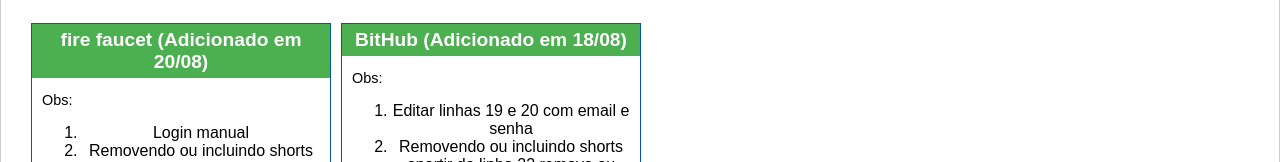
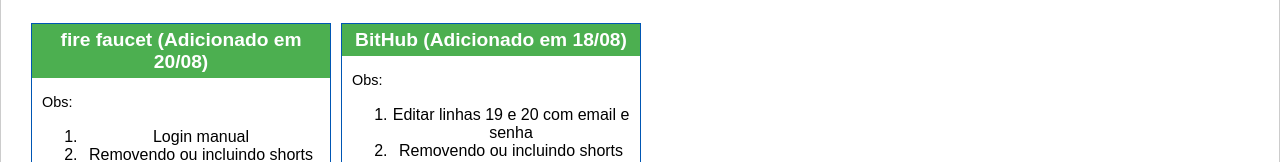
Before and after one commit to kenovenas/indica-es, a plain HTML site: page index.html in a window 1280 px wide. Shown: the part 424-586 px from the top of the page. Drawn offline with Linux system fonts and the light colour scheme.

Commit message:
Update index.html

```diff
--- a/index.html
+++ b/index.html
@@ -102,6 +102,7 @@
             font-size: 0.9em; /* Texto menor */
             margin-bottom: 10px;
             text-align: left; /* Alinha o texto à esquerda */
+            line-height: 1.4; /* Ajusta o espaçamento entre linhas para melhor legibilidade */
         }
         footer {
             background-color: #f1f1f1;
```
